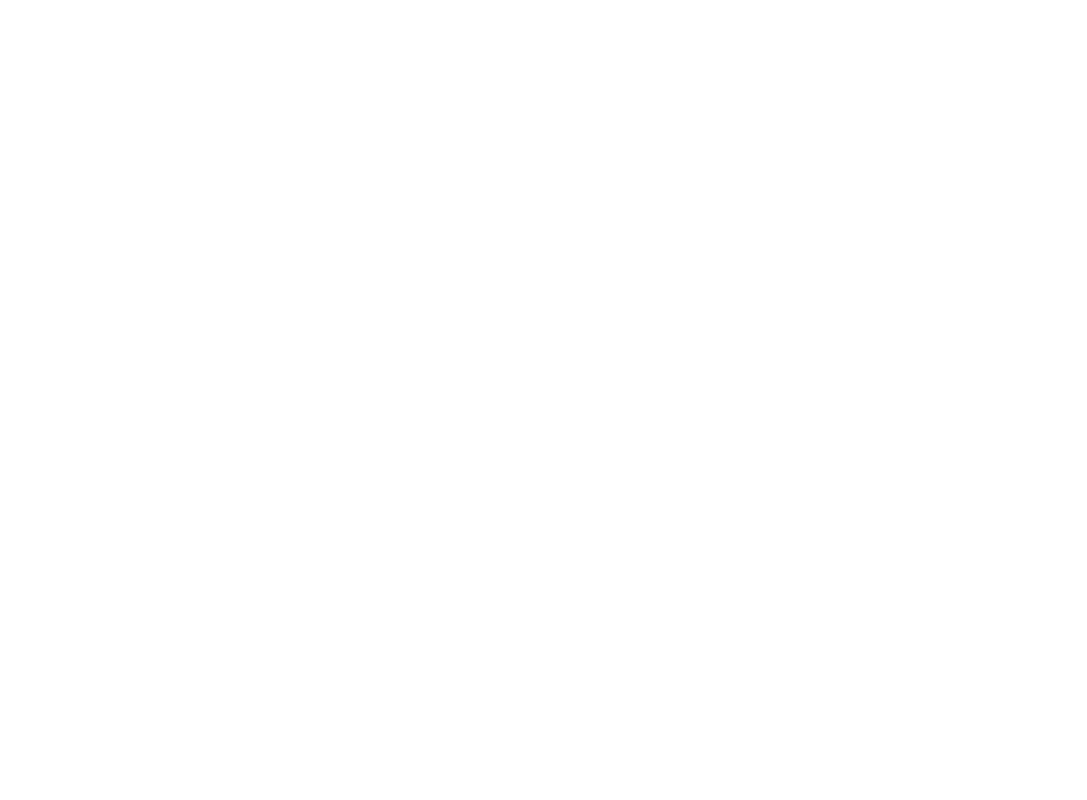
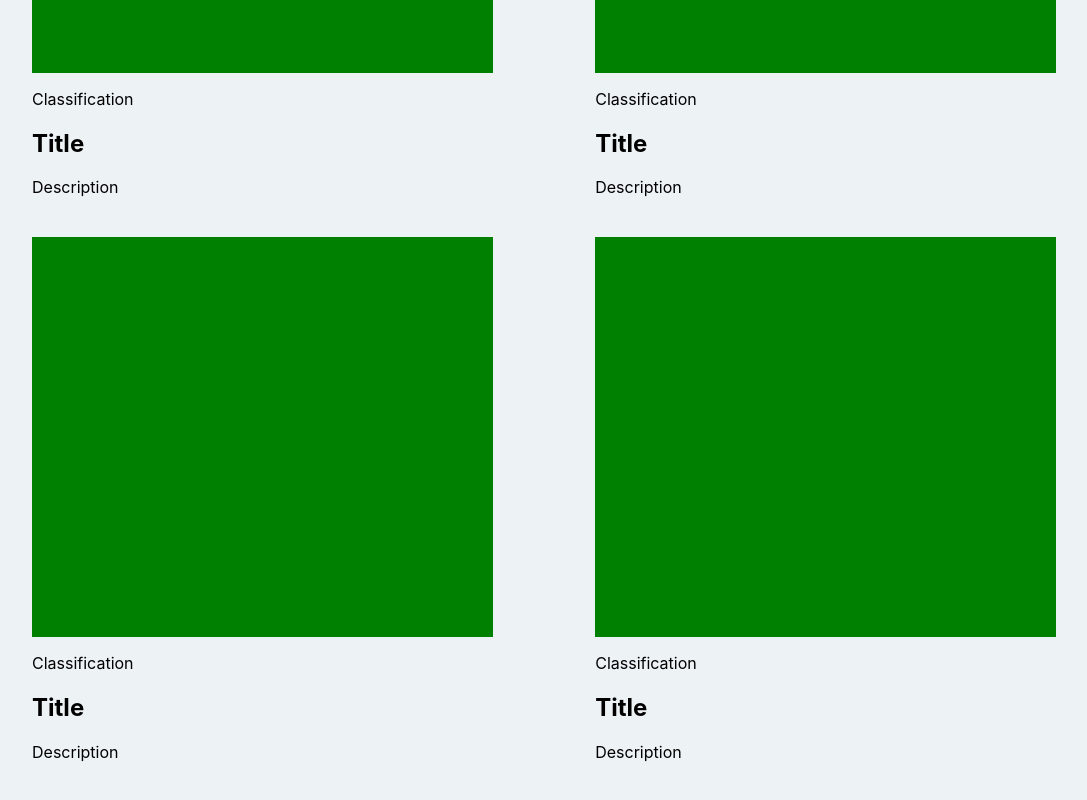
Before and after one commit to ajgabryluk/portfolio, a React (Create React App) app: page / in a window 1280 px wide. Shown: the part 960-1760 px from the top of the page, without its empty margins (96-1183 px from the left). Before the commit the page ends 847 px from the top, so only its background shows below. Built offline with nearby package versions, Linux system fonts and the light colour scheme; no server answers.

Commit message:
Added template for projects

```diff
--- a/src/Components/home.js
+++ b/src/Components/home.js
@@ -5,12 +5,14 @@ import "../Styles/Home.css"
 
 export default function Home(){
     return(
-        <main>
+        <div>
+            <main>
             <p id="mainText" class="breathing">Who is <span style={{color: "#EF233C"}}>Aaron Gabryluk</span>?</p>
             <div style={{height: "400px", width: "550px"}}>
                 <WordCloud />
             </div>
+        </main>
             <Projects />
-        </main>
+        </div>
     )
 }
--- a/src/Components/projects.js
+++ b/src/Components/projects.js
@@ -4,7 +4,30 @@ import "../Styles/Projects.css"
 export default function Projects(){
     return(
         <div class="main">
-            <div style={{width: "0"}}></div>
+            <div class="projectContainer">
+                <div class="projectImage"/>
+                <p>Classification</p>
+                <h2>Title</h2>
+                <p>Description</p>
+            </div>
+            <div class="projectContainer">
+                <div class="projectImage"/>
+                <p>Classification</p>
+                <h2>Title</h2>
+                <p>Description</p>
+            </div>
+            <div class="projectContainer">
+                <div class="projectImage"/>
+                <p>Classification</p>
+                <h2>Title</h2>
+                <p>Description</p>
+            </div>
+            <div class="projectContainer">
+                <div class="projectImage"/>
+                <p>Classification</p>
+                <h2>Title</h2>
+                <p>Description</p>
+            </div>
         </div>
     )
 }
--- a/src/Styles/Projects.css
+++ b/src/Styles/Projects.css
@@ -1,5 +1,17 @@
 .main{
-    padding-left: 10%;
-    padding-right: 10%;
+    padding: 2% 10% 2% 10%;
     display: flex;
+    flex-wrap: wrap;
+    justify-content: space-between;
+    row-gap: 24px;
+    width: 80%;
+    background-color: #edf2f4;
 }
+.projectContainer{
+    flex-basis: 45%;
+}
+.projectImage{
+    width: 100%;
+    height: 400px;
+    background-color: green;
+}
```
